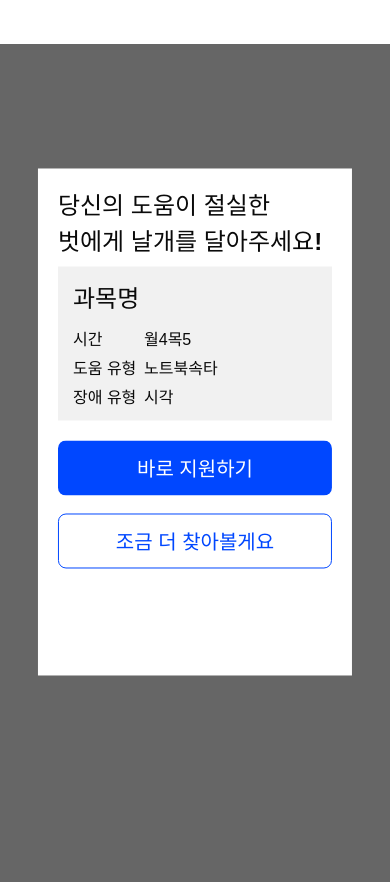
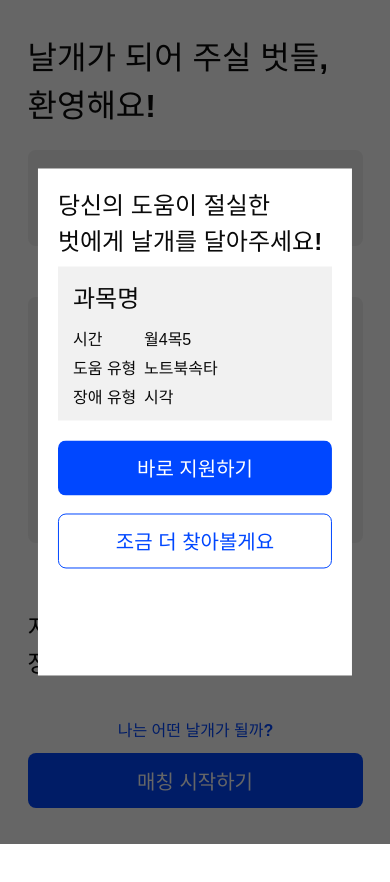
Before and after one commit to EarlyUs/front, a React (Vite) app: page / in a window 390 px wide. Shown: the top 882 px of the page. Built offline with nearby package versions, Linux system fonts and the light colour scheme.

Commit message:
🌈ui: 모바일에서 깨지는 부분 수정

```diff
--- a/src/components/Modal/index.jsx
+++ b/src/components/Modal/index.jsx
@@ -35,7 +35,6 @@ const Modal = ({ onClose }) => {
 						<s.BtnGroup>
 							<Button
 								width={17.13}
-								padding={0.94}
 								rad={8}
 								bg={'#0047ff'}
 								font={1.25}
@@ -46,7 +45,6 @@ const Modal = ({ onClose }) => {
 							</Button>
 							<Button
 								width={17.13}
-								padding={0.94}
 								border={'#0047ff'}
 								rad={8}
 								bg={'#fff'}
--- a/src/components/Modal/styles.js
+++ b/src/components/Modal/styles.js
@@ -3,6 +3,9 @@ import styled from 'styled-components';
 export const Background = styled.div`
 	width: 100vw;
 	height: 100vh;
+	position: fixed;
+	top: 0;
+	left: 0;
 	background: rgba(0, 0, 0, 0.6);
 `;
 
--- a/src/pages/Landing/index.jsx
+++ b/src/pages/Landing/index.jsx
@@ -1,7 +1,7 @@
 import * as s from './styles';
 import Modal from '../../components/Modal';
 import Button from '../../components/Button';
-import { useState } from 'react';
+import { useState, useEffect } from 'react';
 import { useNavigate } from 'react-router-dom';
 
 const LandingPage = () => {
@@ -11,6 +11,15 @@ const LandingPage = () => {
 	const handleCloseModal = () => {
 		setModalOpen(false);
 	};
+
+	// 모달 상태가 바뀔 때마다 스크롤 방지/허용 처리
+	useEffect(() => {
+		if (isModalOpen) {
+			document.body.style.overflow = 'hidden';
+		} else {
+			document.body.style.overflow = 'unset';
+		}
+	}, [isModalOpen]);
 
 	// 정보 입력 페이지로 이동
 	const navigate = useNavigate();
@@ -22,9 +31,7 @@ const LandingPage = () => {
 	return (
 		<>
 			<s.Container>
-				{isModalOpen ? (
-					<Modal onClose={handleCloseModal} />
-				) : (
+				{isModalOpen ? <Modal onClose={handleCloseModal} /> : <></>}
 				<s.Wrapper>
 					<s.Contents>
 						<s.Title>
@@ -60,15 +67,15 @@ const LandingPage = () => {
 								</s.Body>
 							</s.Content>
 						</s.DescCard>
-							<s.Title>
+						<s.SubTitle>
 							지금, 벗의 도움을 기다리는
 							<br />
 							장애학생 <s.HighLight>nn</s.HighLight>명
-							</s.Title>
-							<s.SubTitle>나는 어떤 날개가 될까?</s.SubTitle>
+						</s.SubTitle>
+						<s.Promote>나는 어떤 날개가 될까?</s.Promote>
 						<Button
 							width={20.94}
-								padding={0.94}
+							marginBottom={3.38}
 							rad={8}
 							font={1.25}
 							color={'#fff'}
@@ -79,7 +86,6 @@ const LandingPage = () => {
 						</Button>
 					</s.Contents>
 				</s.Wrapper>
-				)}
 			</s.Container>
 		</>
 	);
--- a/src/pages/Landing/styles.js
+++ b/src/pages/Landing/styles.js
@@ -8,7 +8,7 @@ export const Container = styled.div`
 `;
 
 export const Wrapper = styled.div`
-	width: 100%;
+	width: 21rem;
 	// margin: 1.25rem auto 0;
 `;
 
@@ -20,6 +20,12 @@ export const Title = styled.div`
 	margin-top: 4.19rem;
 	font-weight: 700;
 	font-size: 2rem;
+`;
+
+export const SubTitle = styled.div`
+	margin-top: 4.19rem;
+	font-weight: 700;
+	font-size: 1.5rem;
 `;
 
 export const DescCard = styled.div`
@@ -61,8 +67,11 @@ export const HighLight = styled.span`
 	color: var(--blue-strong);
 `;
 
-export const SubTitle = styled.div`
-	margin: 2.31rem 0 0.63rem;
-	font-size: 1.25rem;
+export const Promote = styled.div`
+	width: 21rem;
+	margin: 2.31rem auto 0.63rem;
+	font-size: 1rem;
 	font-weight: 700;
+	text-align: center;
+	color: var(--blue-strong);
 `;
--- a/src/pages/ProgressLayout.jsx
+++ b/src/pages/ProgressLayout.jsx
@@ -3,8 +3,10 @@ import * as s from './styles';
 const ProgressLayout = ({ children, progressBar }) => {
 	return (
 		<>
-			{progressBar} {/* `/wing/step/*` 페이지에서만 렌더링 */}
-			<s.Container>{children}</s.Container>
+			<s.Container>
+				{progressBar} {/* `/wing/step/*` 페이지에서만 렌더링 */}
+				<s.Wrapper>{children}</s.Wrapper>
+			</s.Container>
 		</>
 	);
 };
--- a/src/pages/styles.js
+++ b/src/pages/styles.js
@@ -7,5 +7,5 @@ export const Container = styled.div`
 `;
 
 export const Wrapper = styled.div`
-	margin: 5.44rem 1.25rem 0;
+	margin: 1.63rem auto;
 `;
```
Lines whose indentation alone changed are shown as unchanged.
